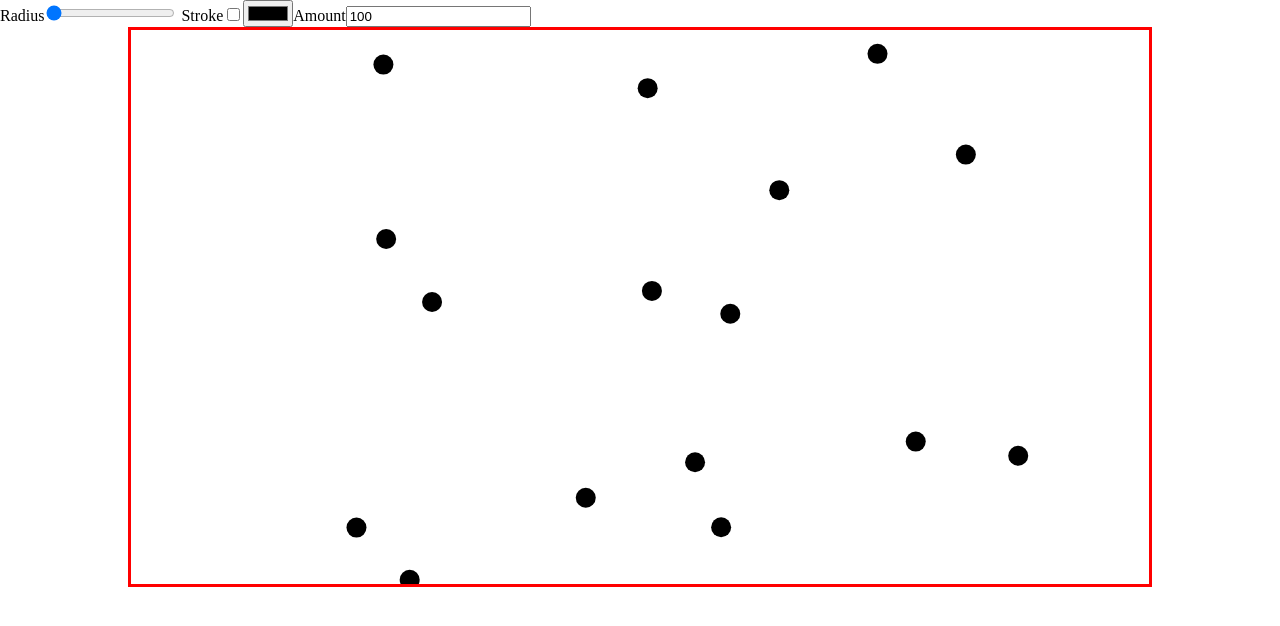
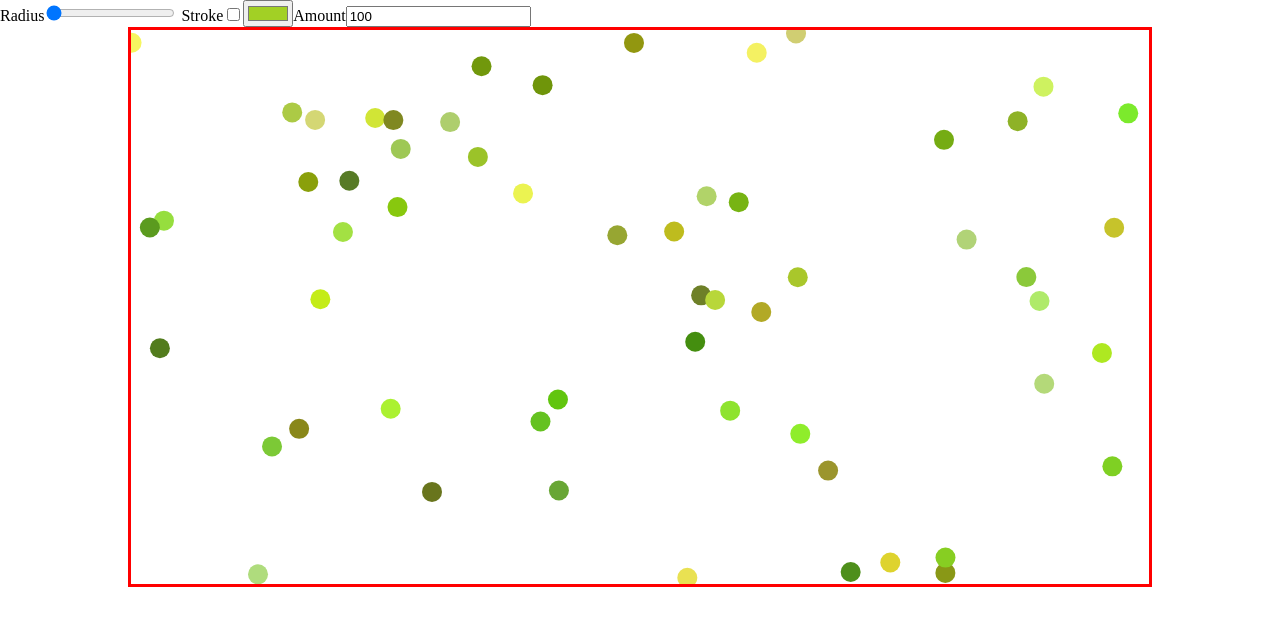
Before and after one commit to SiemDW/Art-Platform, a React (Vite) app: page / in a window 1280 px wide. Shown: the top 626 px of the page. Built offline with nearby package versions, Linux system fonts and the light colour scheme.

Commit message:
implementing spread operators, rewrote cleaner code + added random color ranges

```diff
--- a/src/App.jsx
+++ b/src/App.jsx
@@ -1,5 +1,4 @@
 import { useState } from "react";
-import reactLogo from "./assets/react.svg";
 import "./App.css";
 import Drawing from "./components/Drawing";
 import RangeSlider from "./components/RangeSlider";
@@ -7,17 +6,182 @@ import StrokeCheck from "./components/StrokeCheck";
 import ColorPicker from "./components/ColorPicker";
 import NumberPicker from "./components/NumberPicker";
 
+
+
+
+const generateCirle = (color, radius, strokeCheck) =>
+({
+  x: Math.random() * 1000,
+  y: Math.random() * 1000,
+  color: RandomColorValueInRange(hexToHSL(color)),
+  radius,
+  strokeCheck,
+});
+
+const generateCirles = (amount,color,radius,strokeCheck) => {
+  const arr = new Array(amount).fill(null);
+  return arr.map(() => generateCirle(color,radius,strokeCheck));
+};
+
+
+const hexToHSL = (H) => {
+  // Convert hex to RGB first
+  let r = 0,
+    g = 0,
+    b = 0;
+  if (H.length === 4) {
+    r = "0x" + H[1] + H[1];
+    g = "0x" + H[2] + H[2];
+    b = "0x" + H[3] + H[3];
+  } else if (H.length === 7) {
+    r = "0x" + H[1] + H[2];
+    g = "0x" + H[3] + H[4];
+    b = "0x" + H[5] + H[6];
+  }
+  // Then to HSL
+  r /= 255;
+  g /= 255;
+  b /= 255;
+  let cmin = Math.min(r, g, b),
+    cmax = Math.max(r, g, b),
+    delta = cmax - cmin,
+    h = 0,
+    s = 0,
+    l = 0;
+
+  if (delta === 0) h = 0;
+  else if (cmax === r) h = ((g - b) / delta) % 6;
+  else if (cmax === g) h = (b - r) / delta + 2;
+  else h = (r - g) / delta + 4;
+
+  h = Math.round(h * 60);
+
+  if (h < 0) h += 360;
+
+  l = (cmax + cmin) / 2;
+  s = delta === 0 ? 0 : delta / (1 - Math.abs(2 * l - 1));
+  s = +(s * 100).toFixed(1);
+  l = +(l * 100).toFixed(1);
+
+  const hslCharacterarray = [h, s, l];
+
+  return hslCharacterarray;
+};
+
+const RandomColorValueInRange = (hslColor) => {
+  const hslResults = hslColor.map((character, index) => {
+    let max = 0;
+    let min = 0;
+
+    if (character - 20 < 0) {
+      min = 0;
+    } else {
+      min = character - 20;
+    }
+    if (index === 0) {
+
+      if (character + 20 > 359) {
+        max = 359;
+      } else {
+        max = character + 20;
+      }
+    } else if (character + 20 > 100) {
+      max = 100;
+    } else {
+      max = character + 20;
+    }
+
+    const randomValue = Math.random() * (max - min) + min;
+    return { key: index, value: randomValue };
+  });
+
+  return (
+    "hsl(" +
+    hslResults[0].value +
+    "," +
+    hslResults[1].value +
+    "%," +
+    hslResults[2].value +
+    "%)"
+  );
+};
+
+
+
+
+
 function App() {
   const [amount, setAmount] = useState(100);
   const [radius, setRadius] = useState(10);
   const [strokeCheck, setStrokeCheck] = useState(false);
+  const [color, setColor] = useState('#a2d025');
+
+  const [circles, setCircles] = useState(generateCirles(amount,color,radius,strokeCheck));
+
+
+  const handleRangeChange = (value) => {
+    const tmp = [...circles];
+    console.log(tmp)
+;    const updated = tmp.map((circle) => {
+      const tmpCircle = { ...circle };
+      tmpCircle.radius = value;
+      return tmpCircle;
+    });
+    setRadius(value);
+    setCircles(updated);
+
+  };
+
+
+
+  const handleStrokeCheck = (value) =>{
+
+
+    const tmp = [...circles];
+    const updated = tmp.map((circle)=>{
+      const tmpCircle = {...circle};
+      tmpCircle.strokeCheck = value;
+      return tmpCircle;
+    });
+     setStrokeCheck(value);
+      console.log("strokevalue" ,value);
+     setCircles(updated);
+     console.log("setcircles is done succesfully",setCircles(updated));
+
+   }
+
+
+
+  const handleAmount = (amount) =>{
+
+   setAmount(amount);
+   setCircles(generateCirles(amount,color,radius,strokeCheck));
+
+  }
+
+
+  const handleColorChange = (value) => {
+    const tmp = [...circles];
+    const updated = tmp.map((circle) => {
+      const tmpCircle = { ...circle };
+      tmpCircle.color = RandomColorValueInRange(hexToHSL(value));
+      return tmpCircle;
+    });
+    setCircles(updated);
+    setColor(value);
+  };
+
   return (
     <>
-      <RangeSlider value={radius} onRangeChange={setRadius} />
-      <StrokeCheck  value={strokeCheck} onStrokeCheck={setStrokeCheck} />
-      <ColorPicker />
-      <NumberPicker value={amount} onNumberChange={setAmount} />
-      <Drawing amount={amount} radius={radius} strokeCheck={strokeCheck}/>
+      <RangeSlider value={radius} onRangeChange={handleRangeChange} />
+      <StrokeCheck value={strokeCheck} onStrokeCheck={handleStrokeCheck} />
+      <ColorPicker value={color} onColorChange={handleColorChange} />
+      <NumberPicker value={amount} onNumberChange={handleAmount} />
+      <Drawing
+        circles={circles}
+        convertHEXtoHSL={hexToHSL}
+        RandomColorValueInRange={RandomColorValueInRange}
+      />
     </>
   );
 }
--- a/src/components/ColorPicker.jsx
+++ b/src/components/ColorPicker.jsx
@@ -1,6 +1,10 @@
-const ColorPicker = ({}) =>{
+const ColorPicker = ({value, onColorChange}) =>{
+
+
 return(
-<input type="color" />)
+<input type="color" value={value} onChange={(e) => onColorChange((e.target.value).toString())} />
+
+)
 
 }
 
--- a/src/components/Drawing.jsx
+++ b/src/components/Drawing.jsx
@@ -1,33 +1,21 @@
-const Drawing = ({amount,radius,strokeCheck}) =>{
+const Drawing = ({ circles }) => {
 
-       const circleAmount =[];
-       for (let i = 0; i < amount; i++) {
-         circleAmount.push(i);
-       }
-
-       return(
-
-         <svg  className="svg-container" >
-
-          {circleAmount.map(index =>{
-
+  return (
+    <svg className="svg-container">
+      {circles.map((circle, index) => {
         return (
-          <circle key={index}
-            cx={(Math.random() * 2000).toString()}
-            cy={(Math.random() * 2000).toString()}
-            r={radius}
-            stroke={strokeCheck ? "blue": ""}
-
-
-
+          <circle
+            key={index}
+            cx={circle.x}
+            cy={circle.y}
+            r={circle.radius}
+            stroke={circle.strokeCheck ? "blue" : ""}
+            fill={circle.color}
           />
         );
-       })}
-          </svg>
-       )
-
-
-
+      })}
+    </svg>
+  );
 };
 
 export default Drawing;
--- a/src/components/StrokeCheck.jsx
+++ b/src/components/StrokeCheck.jsx
@@ -4,9 +4,9 @@ const StrokeCheck = ({value, onStrokeCheck }) =>{
 
         <label> Stroke
             <input  type="checkbox" onChange={(e)=>{
-                {e.target.checked
-                  ? onStrokeCheck((value = true))
-                  : onStrokeCheck((value = false)); }
+
+                {onStrokeCheck(e.target.checked ? value = true : value = false)}
+
 
             }} />
         </label>
```
